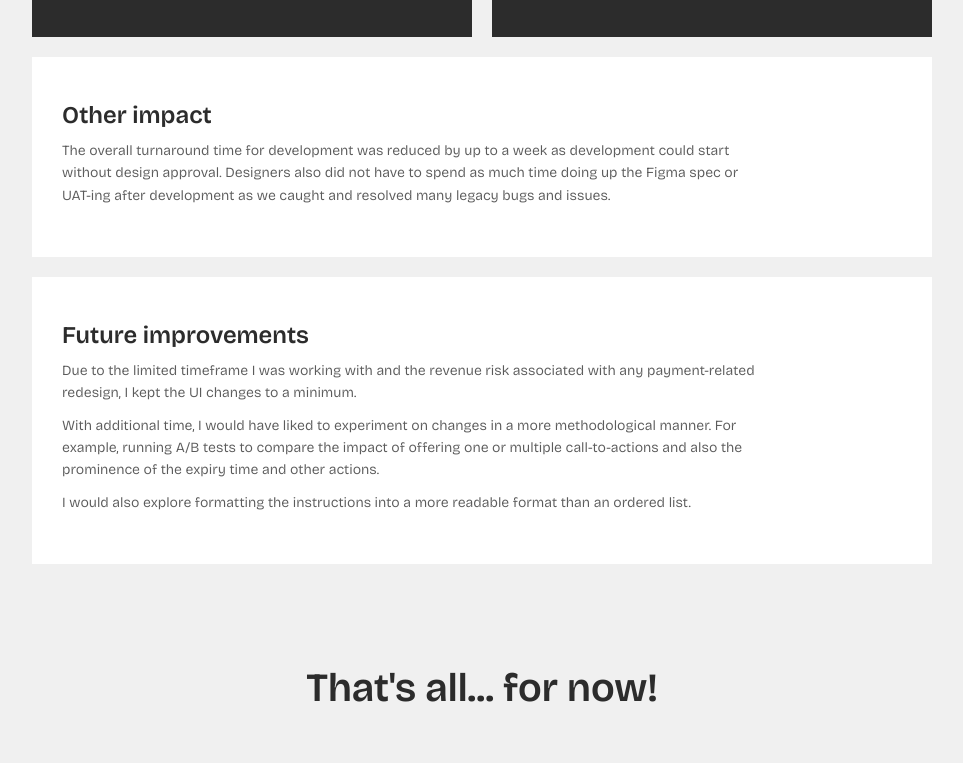
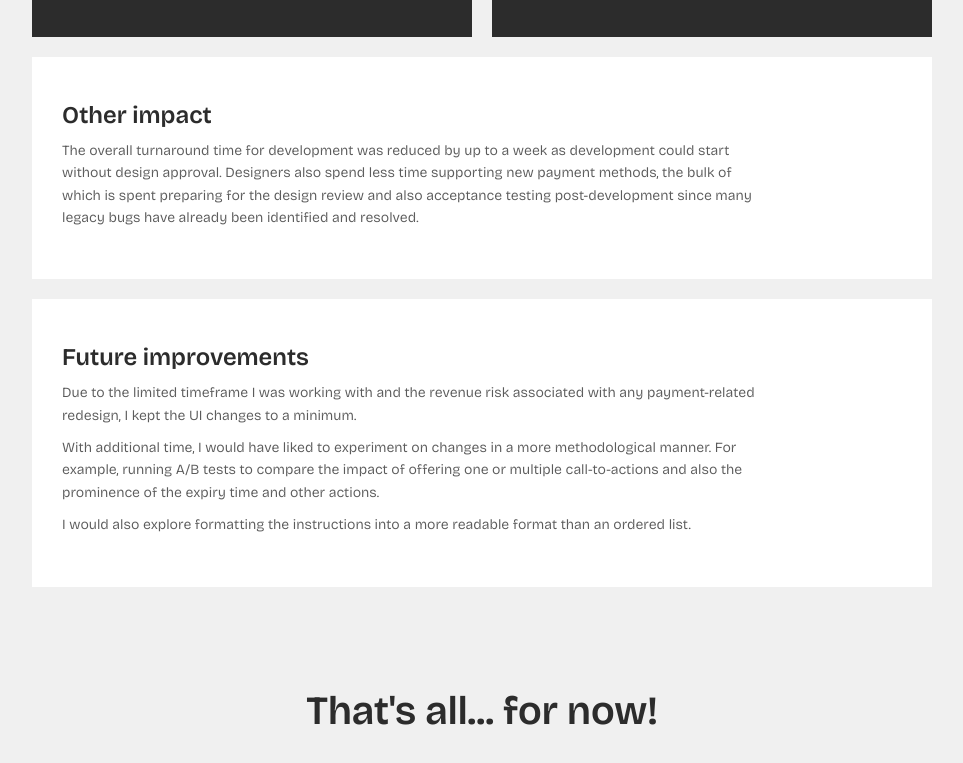
Before and after one commit to riceywong/riceywong.github.io, a plain HTML site: page codemethods.html in a window 1280 px wide. Shown: the part 6581-7344 px from the top of the page, without its empty margins (158-1121 px from the left). Drawn offline with nearby package versions, Linux system fonts and the light colour scheme; a web font is replaced by a local one.

Commit message:
Update codemethods.html

```diff
--- a/codemethods.html
+++ b/codemethods.html
@@ -276,7 +276,7 @@ section {
                 <div class="col-12 col-10-md">
                     <div class="project-feature-content" style="margin-top:4px;margin-bottom:0;">
                         <h3 style="margin-left:0;margin-bottom:10px;font-size:2.4rem;">Other impact</h3>
-                        <p style="margin-bottom:0;margin-left:0;max-width:100%;">The overall turnaround time for development was reduced by up to a week as development could start without design approval. Designers also did not have to spend as much time doing up the Figma spec or UAT-ing after development as we caught and resolved many legacy bugs and issues.</p>
+                        <p style="margin-bottom:0;margin-left:0;max-width:100%;">The overall turnaround time for development was reduced by up to a week as development could start without design approval. Designers also spend less time supporting new payment methods, the bulk of which is spent preparing for the design review and also acceptance testing post-development since many legacy bugs have already been identified and resolved.</p>
                     </div>
                 </div>
             </div>
```
